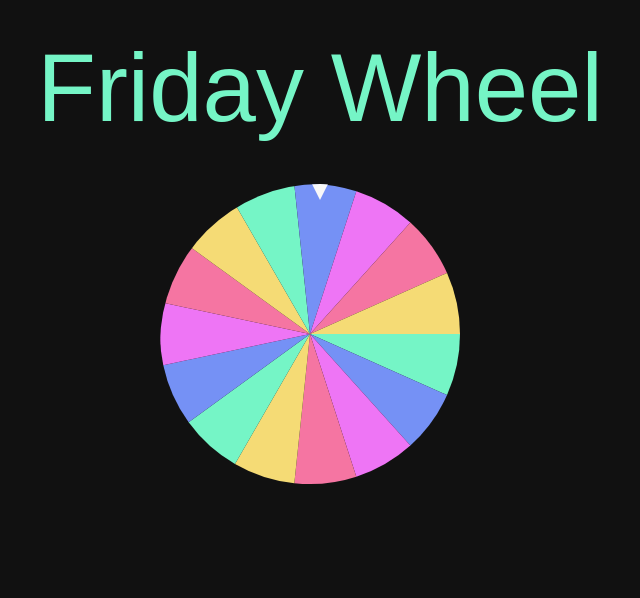
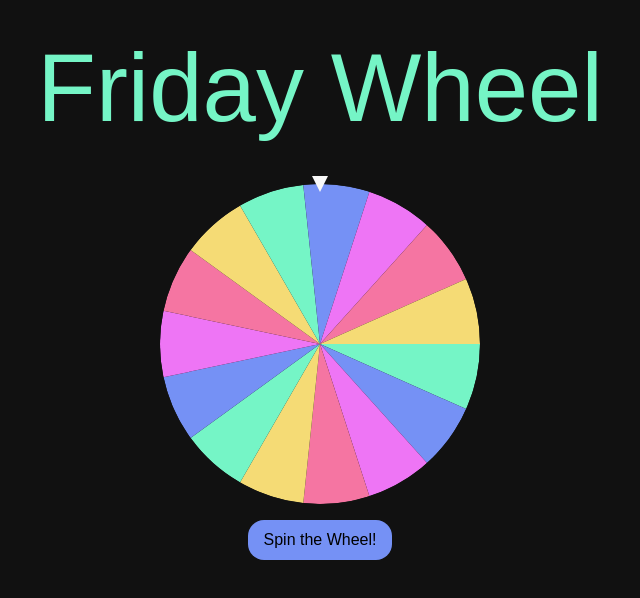
Before and after one commit to KarinaAllard/Friday-Wheel, a React (Vite) app: page / in a window 1280 px wide. Shown: the top 598 px of the page, without its empty margins (320-960 px from the left). Built offline with nearby package versions, Linux system fonts and the light colour scheme; a web font is replaced by a local one.

Commit message:
feat: add rotation, spinWheel with button, fix wheel alignment

```diff
--- a/src/Wheel.tsx
+++ b/src/Wheel.tsx
@@ -1,8 +1,12 @@
+import { motion } from "framer-motion";
+import { useState } from "react";
+
 type WheelProps = {
     entries: string[];
 };
 
 export const Wheel = ({ entries }: WheelProps) => {
+    const [rotation, setRotation] = useState(0);
     const sliceAngle = 360 / entries.length;
 
     const colors = [
@@ -13,12 +17,22 @@ export const Wheel = ({ entries }: WheelProps) => {
         "var(--pastel-yellow)",
     ];
 
+    const spinWheel = () => {
+        const spins = Math.floor(Math.random() * 360) + 720;
+        setRotation(rotation + spins);
+    }
+
     return (
-        <div className="w-80 h-80 relative rounded-full overflow-hidden">
+        <div className="flex flex-col items-center relative gap-4">
+            <motion.div
+                className="w-80 h-80 relative rounded-full overflow-hidden"
+                animate={{ rotate: rotation }}
+            >
             {entries.map((entry, i) => {
                 const startAngle = i * sliceAngle;
                 const endAngle = startAngle + sliceAngle;
-            const radius = 150;
+                const size = 320;
+                const radius = size / 2;
                 const center = radius;
                 const largeArc = sliceAngle > 180 ? 1 : 0;
                 const x1 = center + radius * Math.cos((startAngle * Math.PI) / 180);
@@ -30,7 +44,15 @@ export const Wheel = ({ entries }: WheelProps) => {
 
                 return <svg key={i} className="absolute inset-0 w-full h-full"><path d={path} fill={color} /></svg>
             })}
-        <div className="absolute top-2 left-1/2 w-0 h-0 border-l-8 border-l-transparent border-r-8 border-r-transparent border-t-16 border-b-white transform -translate-x-1/2 -translate-y-1/2"></div>
+
+            </motion.div>
+            <div className="absolute top-0 left-1/2 w-0 h-0 border-l-8 border-l-transparent border-r-8 border-r-transparent border-t-16 border-b-white transform -translate-x-1/2 -translate-y-1/2"></div>
+            <button
+                className="px-4 py-2 bg-(--pastel-blue) text-black rounded-2xl hover:bg-(--pastel-green) cursor-pointer"
+                onClick={spinWheel}
+            >
+                Spin the Wheel!
+            </button>
         </div>
     )
 }
```
Lines whose indentation alone changed are shown as unchanged.
